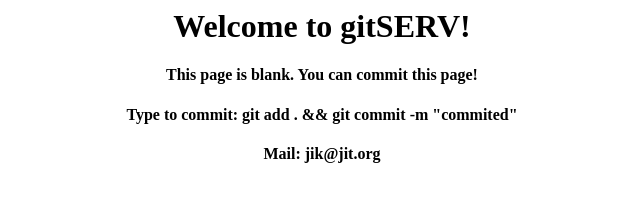
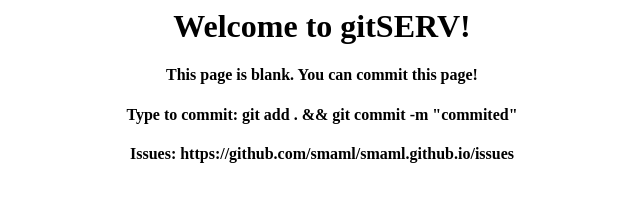
Before and after one commit to Save-Maemo-and-Meego-legacy/smaml.github.io, a plain HTML site: page index.html in a window 1280 px wide. Shown: the whole page, without its empty margins (318-958 px from the left). Drawn offline with Linux system fonts and the light colour scheme.

Commit message:
Update mail

```diff
--- a/index.html
+++ b/index.html
@@ -2,4 +2,4 @@
 <h1 align="center">Welcome to gitSERV!</h1>
 <h4 align="center">This page is blank. You can commit this page!</h4>
 <h4 align="center">Type to commit: git add . && git commit -m "commited" </h4>
-<h4 align="center">Mail: jik@jit.org</h4>
+<h4 align="center">Issues: https://github.com/smaml/smaml.github.io/issues</h4>
```
